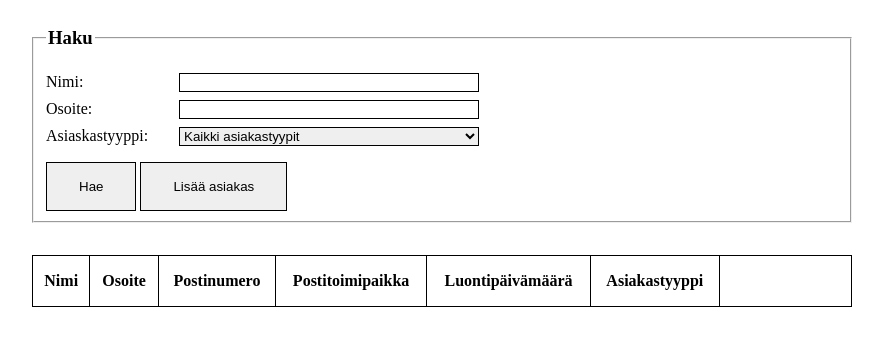
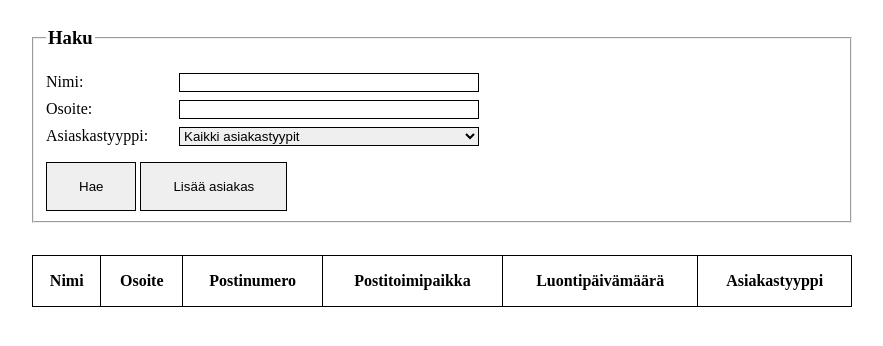
Before and after one commit to Jahmaani/webohjelmointi, a website: page käyttöliittymä/node.html in a window 1280 px wide. Shown: the whole page, without its empty margins (198-1081 px from the left). Drawn offline with nearby package versions, Linux system fonts and the light colour scheme; no server answers.

Commit message:
hiomista

```diff
--- a/käyttöliittymä/node.html
+++ b/käyttöliittymä/node.html
@@ -47,7 +47,7 @@
                     <th>Postitoimipaikka</th>
                     <th>Luontipäivämäärä</th>
                     <th>Asiakastyyppi</th>
-                    <th style="min-width: 100px; max-width: 125px;"></th>
+                    <!-- <th style="min-width: 100px; max-width: 125px;"></th> -->
                 </tr>
             </thead>
             <tbody>
```
